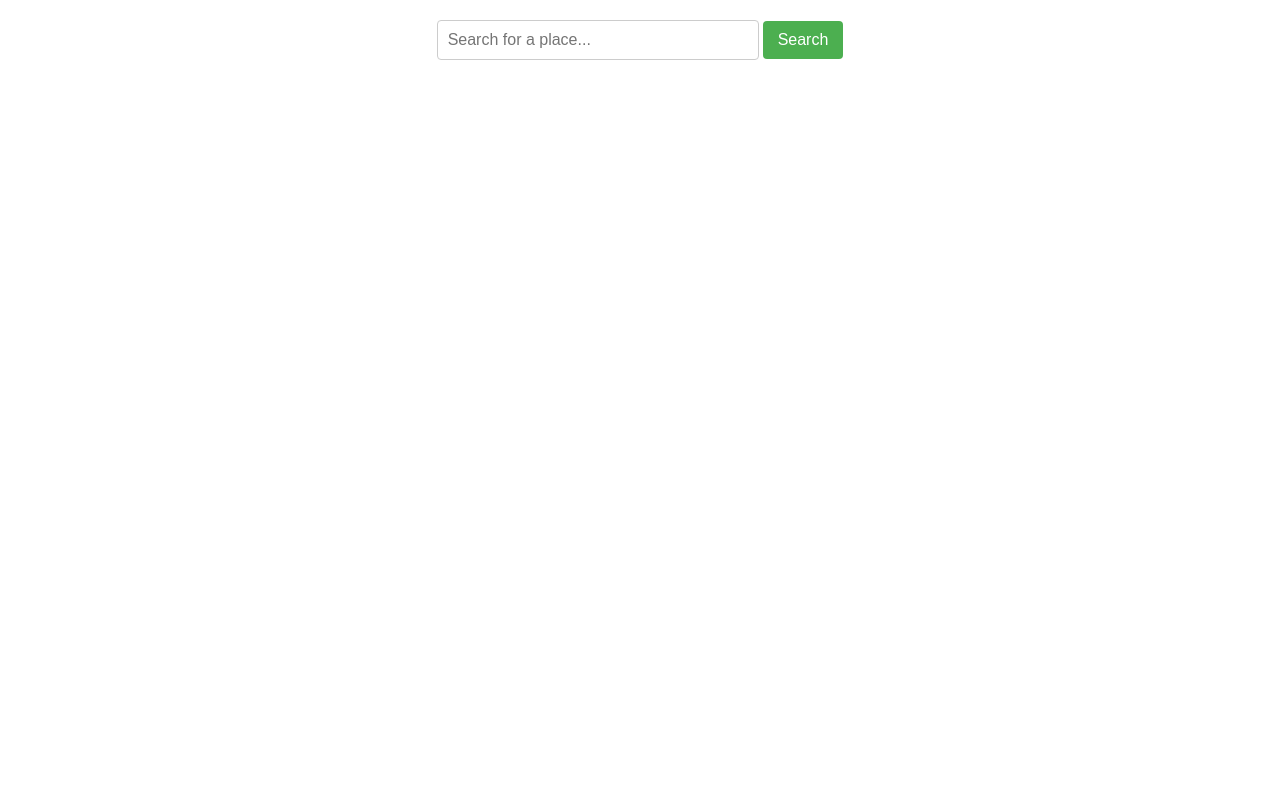
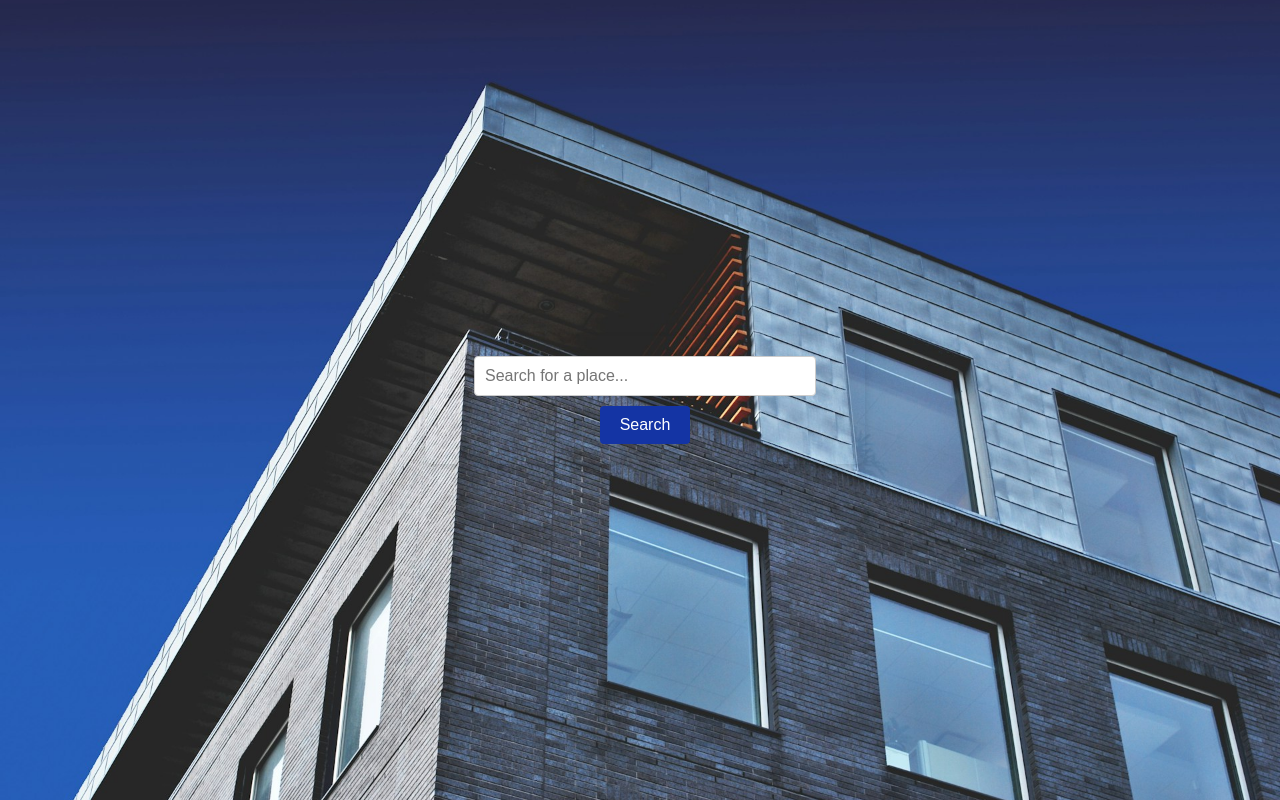
Before and after one commit to ThabangLenonyana/PropMate, a plain HTML site: page mapFeature/index.html in a window 1280 px wide. Drawn offline with Linux system fonts and the light colour scheme; some packages are replaced by stand-ins of ours.

Commit message:
Background picture design

```diff
--- a/mapFeature/style.css
+++ b/mapFeature/style.css
@@ -1,35 +1,64 @@
+  /* Style the body to center content and apply background color */
+body {
+    display: flex;
+    justify-content: center;
+    align-items: center;
+    height: 100vh;
+    margin: 0;
+    background-image: url(img/headingBg2.jpg); /* Light grayish-blue background */
+    background-position: center; /* Center the image */
+    background-repeat: no-repeat; /* Do not repeat the image */
+    background-size: cover;
+    font-family: Arial, sans-serif;
+}
+
+/* Center the search container in the middle of the page */
+.search-container {
+    text-align: center;
+    padding: 20px;
+ /* White background for the container */
+    box-shadow: 0 4px 8px rgba(0, 0, 0, 0.1); /* Subtle shadow for depth */
+    border-radius: 8px;
+    max-width: 400px;
+    margin-left: 20px;
+    margin-right: 10px;
+    width: 100%;
+    display: inline-block;
+}
+
+/* Style the search input */
+#search-input {
+    width: 80%;
+    padding: 10px;
+    font-size: 16px;
+    border: 1px solid #ccc;
+    border-radius: 4px;
+    margin-bottom: 10px; /* Add space below the input */
+}
+
+/* Style the search button */
+button {
+    padding: 10px 20px;
+    font-size: 16px;
+    background-color: #1434A4;
+    color: white;
+    border: none;
+    border-radius: 4px;
+    cursor: pointer;
+    transition: background-color 0.3s ease;
+}
+
+/* Change button color on hover */
+button:hover {
+    background-color: #0047AB;
+}
+
 /* Set the map height and width */
 #map {
     height: 80vh;
     width: 100%;
     margin-top: 20px;
+    margin-right: 20px;
+    margin-left: 10px;
     display: none; /* Map is initially hidden */
 }
-
-/* Simple container for the search bar */
-.search-container {
-    text-align: center;
-    margin: 20px;
-}
-
-#search-input {
-    width: 300px;
-    padding: 10px;
-    font-size: 16px;
-    border: 1px solid #ccc;
-    border-radius: 4px;
-}
-
-button {
-    padding: 10px 15px;
-    font-size: 16px;
-    background-color: #4CAF50;
-    color: white;
-    border: none;
-    border-radius: 4px;
-    cursor: pointer;
-}
-
-button:hover {
-    background-color: #45a049;
-}
```
Also changed, not shown: mapFeature/index.html (+4 -2 lines), mapFeature/img/headingBg.jpg (added), mapFeature/img/headingBg2.jpg (added).
